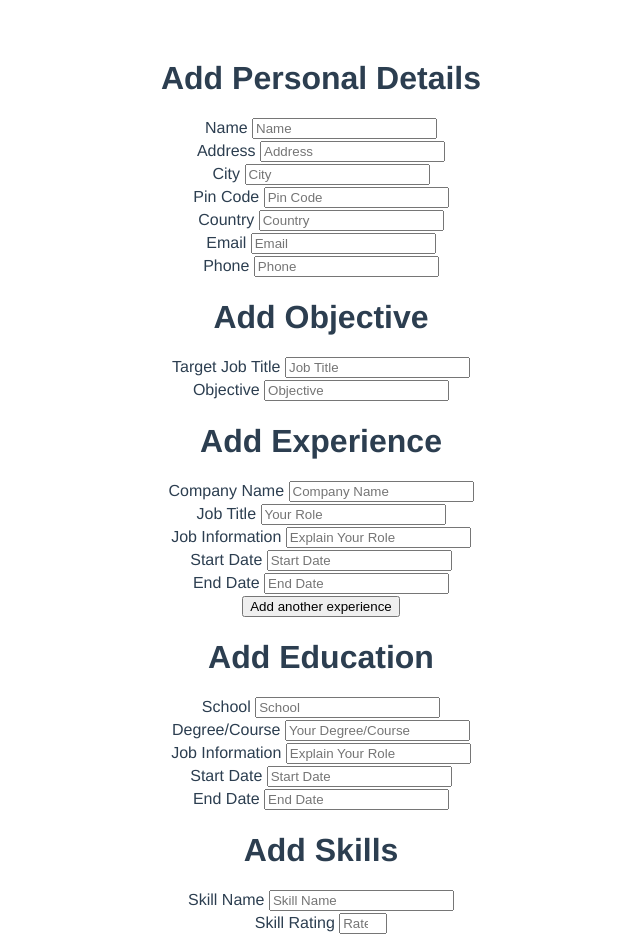
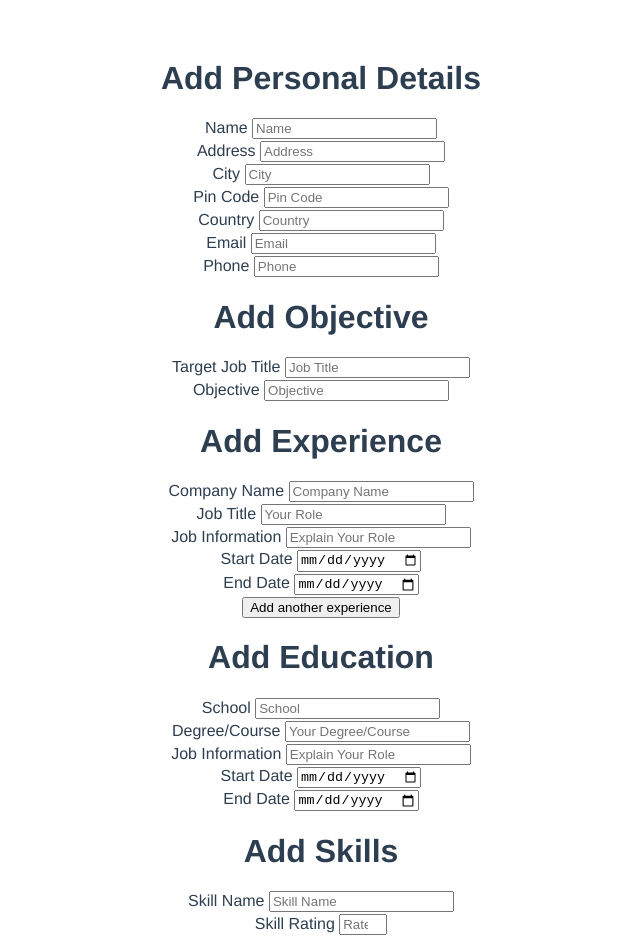
Before and after one commit to visvxplore/construct-resume, a Vue app: page / in a window 1280 px wide. Shown: the top 952 px of the page, without its empty margins (319-959 px from the left). Built offline with nearby package versions, Linux system fonts and the light colour scheme.

Commit message:
input type set to date

```diff
--- a/src/components/resume-form/form/Education.vue
+++ b/src/components/resume-form/form/Education.vue
@@ -4,8 +4,8 @@
         <label>School <input v-model="school" placeholder="School"></label>
         <label>Degree/Course <input v-model="course" placeholder="Your Degree/Course"></label>
         <label>Job Information <input v-model="roleExperience" placeholder="Explain Your Role"></label>
-        <label>Start Date <input v-model="startDate" placeholder="Start Date"></label>
-        <label>End Date <input v-model="endDate" placeholder="End Date"></label>
+        <label>Start Date <input type="date" v-model="startDate" placeholder="Start Date"></label>
+        <label>End Date <input type="date" v-model="endDate" placeholder="End Date"></label>
     </div>
 </template>
 <script>
--- a/src/components/resume-form/form/Experience.vue
+++ b/src/components/resume-form/form/Experience.vue
@@ -5,8 +5,8 @@
             <label>Company Name <input v-model="companyName" placeholder="Company Name"></label>
             <label>Job Title <input v-model="roleName" placeholder="Your Role"></label>
             <label>Job Information <input v-model="roleExperience" placeholder="Explain Your Role"></label>
-            <label>Start Date <input v-model="startDate" placeholder="Start Date"></label>
-            <label>End Date <input v-model="endDate" placeholder="End Date"></label>
+            <label>Start Date <input type="date" v-model="startDate" placeholder="Start Date"></label>
+            <label>End Date <input type="date" v-model="endDate" placeholder="End Date"></label>
             <button @click="addExperience">Add another experience</button>
         </div>
         <ul>
```
